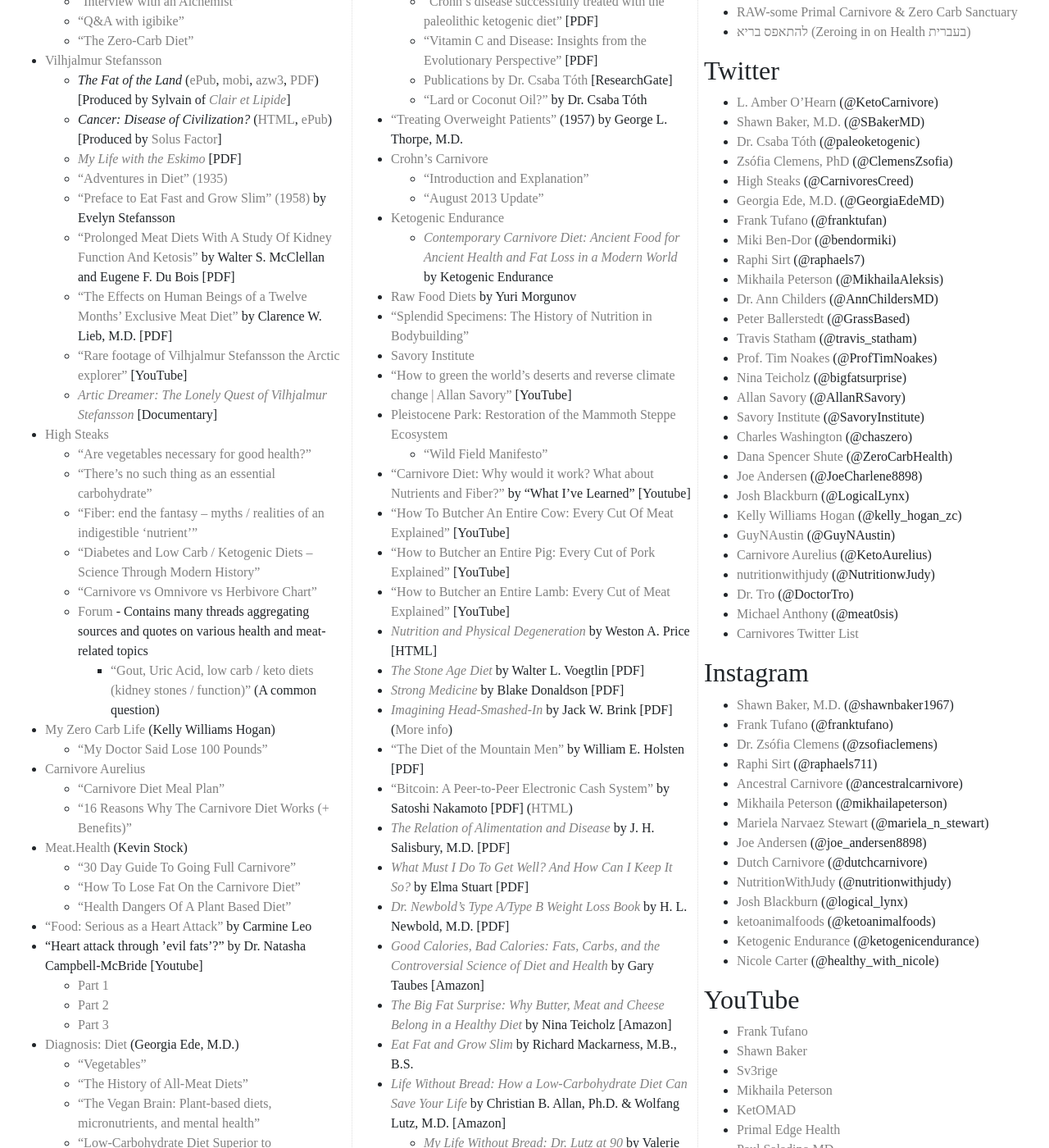
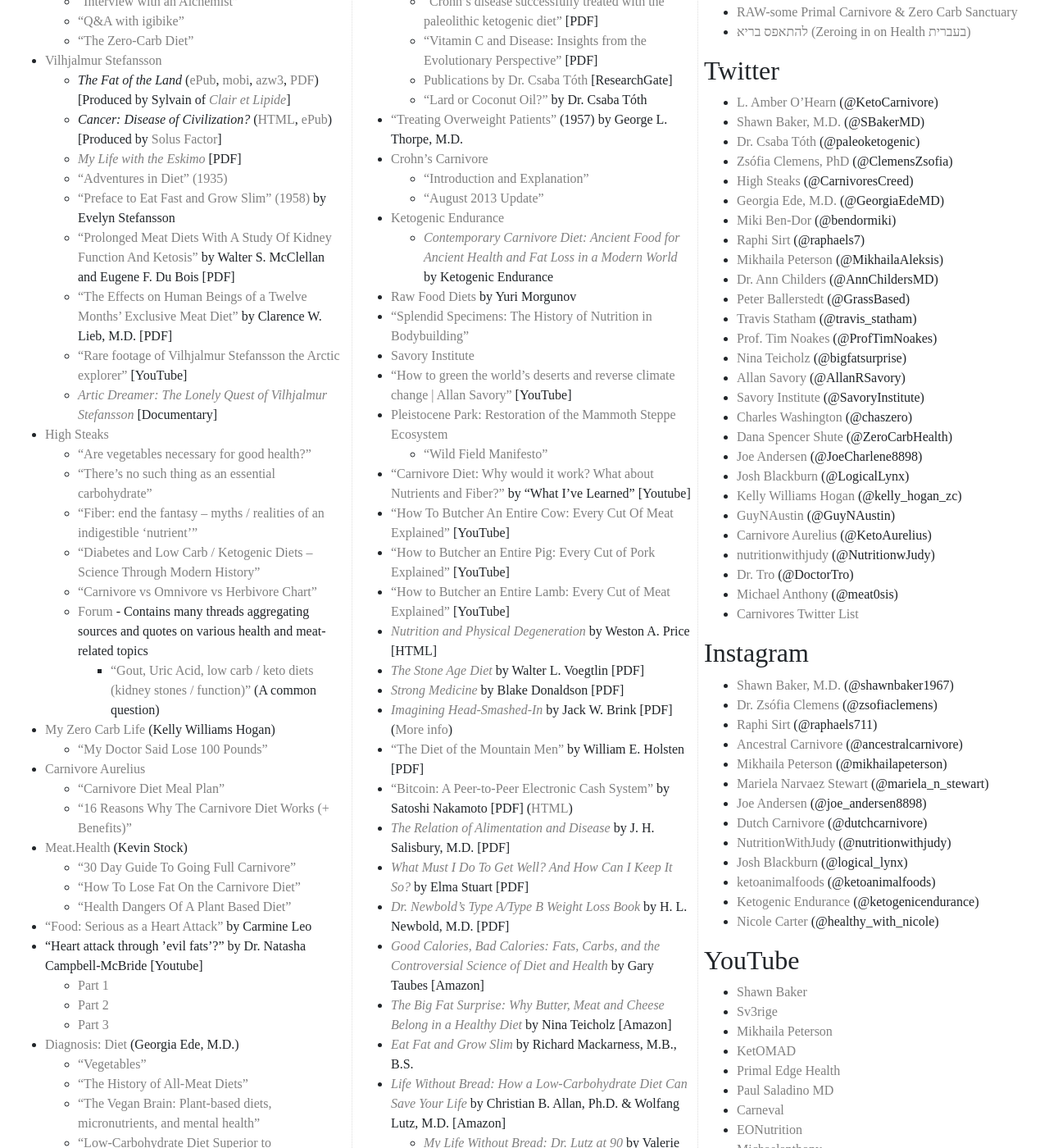
Before and after one commit to bitstein/justmeat.co, a Jekyll site: the page built from index.md, in a window 1280 px wide and 1400 px high, scrolled down 570 px. Shown: the whole window at 82% size. Built offline with Jekyll 4.4.1, drawn with Linux system fonts in a browser that asks for light colours; nearby versions of some CDN libraries; some web fonts are replaced.

Commit message:
Update links

```diff
--- a/index.md
+++ b/index.md
@@ -156,7 +156,6 @@
 * [Zsófia Clemens, PhD](https://twitter.com/ClemensZsofia) (@ClemensZsofia)
 * [High Steaks](https://twitter.com/CarnivoresCreed) (@CarnivoresCreed)
 * [Georgia Ede, M.D.](https://twitter.com/GeorgiaEdeMD) (@GeorgiaEdeMD)
-* [Frank Tufano](https://twitter.com/franktufan) (@franktufan)
 * [Miki Ben-Dor](https://twitter.com/bendormiki) (@bendormiki)
 * [Raphi Sirt](https://twitter.com/raphaels7) (@raphaels7)
 * [Mikhaila Peterson](https://twitter.com/MikhailaAleksis) (@MikhailaAleksis)
@@ -182,7 +181,6 @@
 ## Instagram
 
 * [Shawn Baker, M.D.](https://instagram.com/shawnbaker1967/) (@shawnbaker1967)
-* [Frank Tufano](https://www.instagram.com/franktufano/) (@franktufano)
 * [Dr. Zsófia Clemens](https://www.instagram.com/zsofiaclemens/) (@zsofiaclemens)
 * [Raphi Sirt](https://www.instagram.com/raphaels711/) (@raphaels711)
 * [Ancestral Carnivore](https://www.instagram.com/ancestralcarnivore/) (@ancestralcarnivore)
@@ -198,7 +196,6 @@
 
 ## YouTube
 
-* [Frank Tufano](https://www.youtube.com/channel/UCIEiE-hnAUXUZNNeMJsZBYA)
 * [Shawn Baker](https://www.youtube.com/channel/UC5apkKkeZQXRSDbqSalG8CQ)
 * [Sv3rige](https://www.youtube.com/user/sv3rige/)
 * [Mikhaila Peterson](https://www.youtube.com/user/mikhailapeterson1)
@@ -213,7 +210,6 @@
 * [Healthy With Nicole](https://www.youtube.com/channel/UCmvpZgcp7SPR1VRz1NV5wKQ/)
 * [Ken D. Berry, MD](https://www.youtube.com/user/KenDBerry)
 * [Thankful Carnivore](https://www.youtube.com/user/TheStickmann)
-
 
 ## Reddit
 
```
